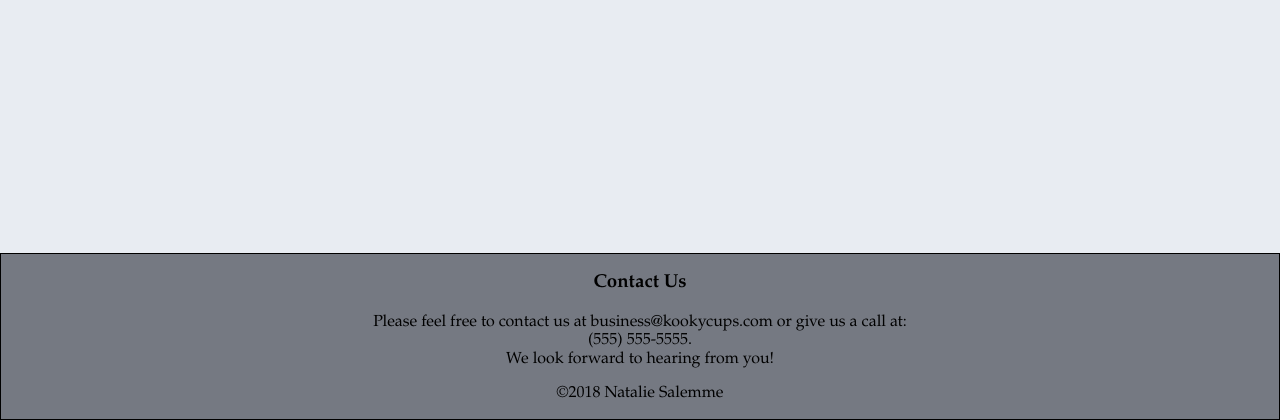
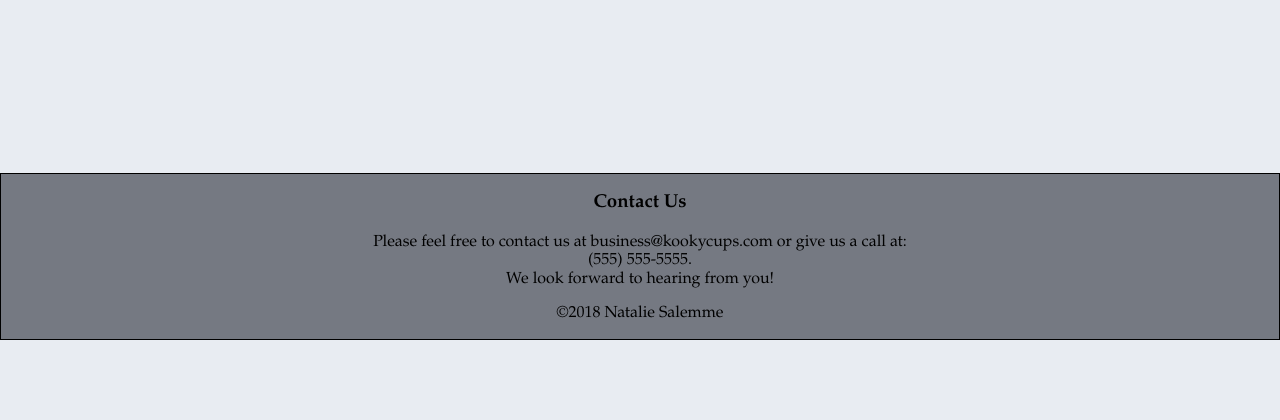
Before and after one commit to NatalieSalemme/KookyCups, a plain HTML site: page index.html in a window 1280 px wide. Shown: the part 2913-3333 px from the top of the page. After the commit the page ends 3253 px from the top, so only its background shows below. Drawn offline with Linux system fonts and the light colour scheme.

Commit message:
changing margins

```diff
--- a/styles.css
+++ b/styles.css
@@ -85,7 +85,7 @@ body {
 
 
 footer {
-  margin-top: 15em;
+  margin-top: 10em;
   border: 1px solid black;
   background-color: #757982;
 }
```
